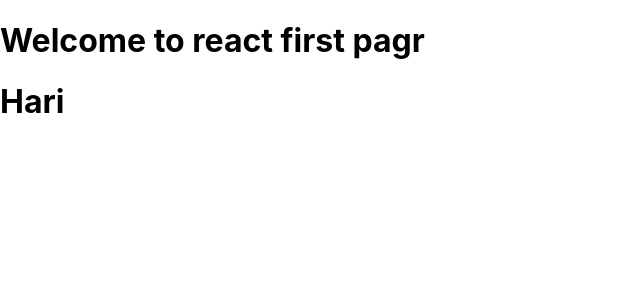
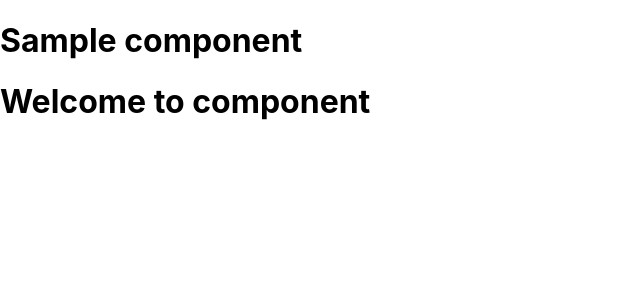
Before and after one commit to Harijohnson/react_learn-, a React (Create React App) app in the folder frontend/: page / in a window 1280 px wide. Shown: the top 300 px of the page, without its empty margins (0-640 px from the left). Built offline with nearby package versions, Linux system fonts and the light colour scheme.

Commit message:
component is creted in jsx

```diff
--- a/frontend/src/App.js
+++ b/frontend/src/App.js
@@ -1,14 +1,21 @@
+import  Test  from "./component/Sample"
+
+
 function App(){
-  let name = "Hari"
+  // let name = "Hari"
   return(
 
 
-    <div className='App'>
-     <h1> Welcome to react first pagr </h1>
-      <h1> {name} </h1>
-    </div>
+    // <div className='App'>
+    //  <h1> Welcome to react first page </h1>
+    //   <h1> {name} </h1>
+    // </div>
+    <>
+      <h1> Sample component </h1>
+      <Test></Test>
+    </>
   )
 }
 
 
-export default App
+export default App;
--- /dev/null
+++ b/frontend/src/component/Sample.jsx
@@ -0,0 +1,15 @@
+import React from 'react';
+
+
+
+function Test(){
+    return (
+        <div className="Sample">
+            <h1>Welcome to component</h1>
+             {/* <Test></Test>   returning the same file */}
+        </div>
+    );
+}
+
+
+export default Test;
```
